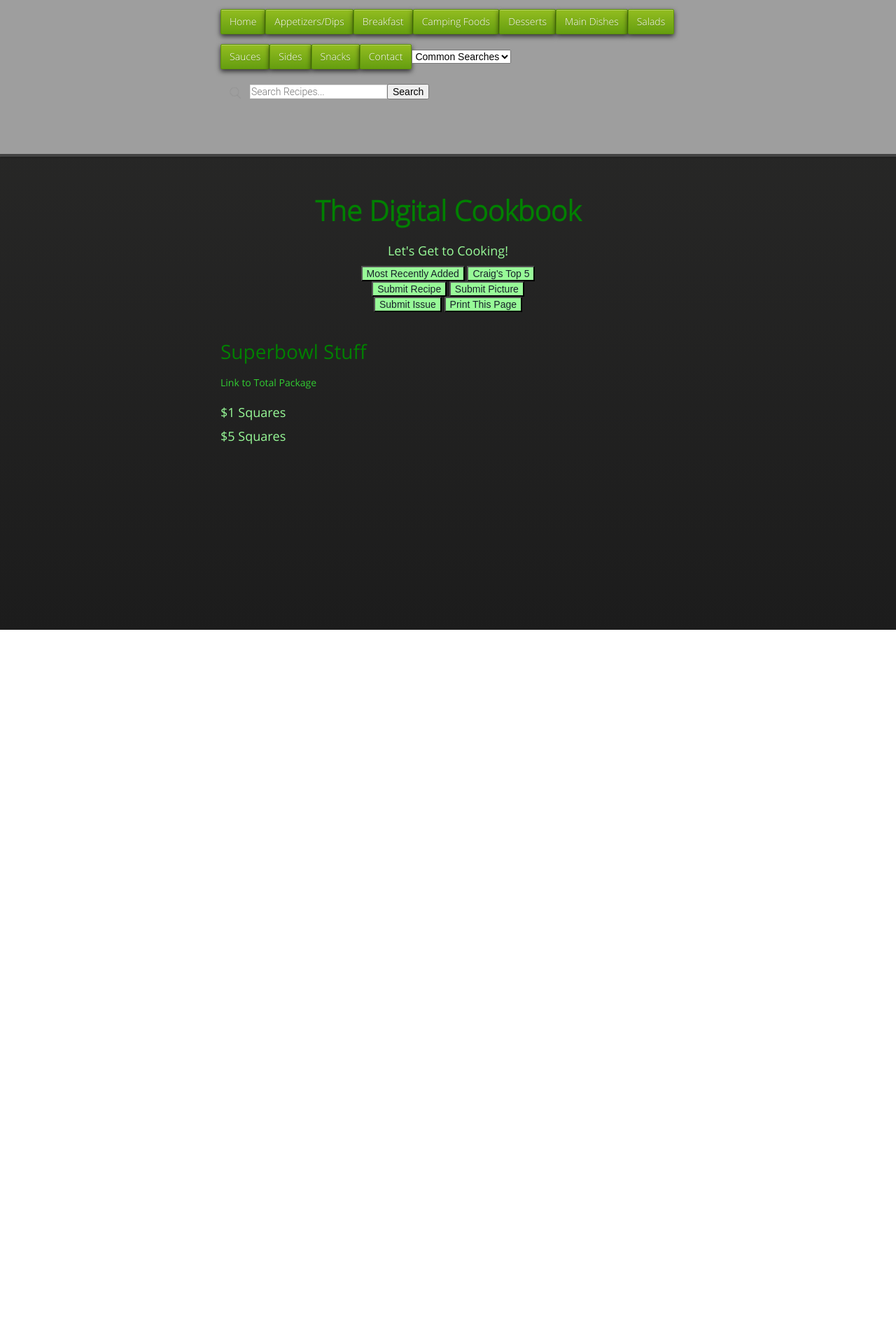
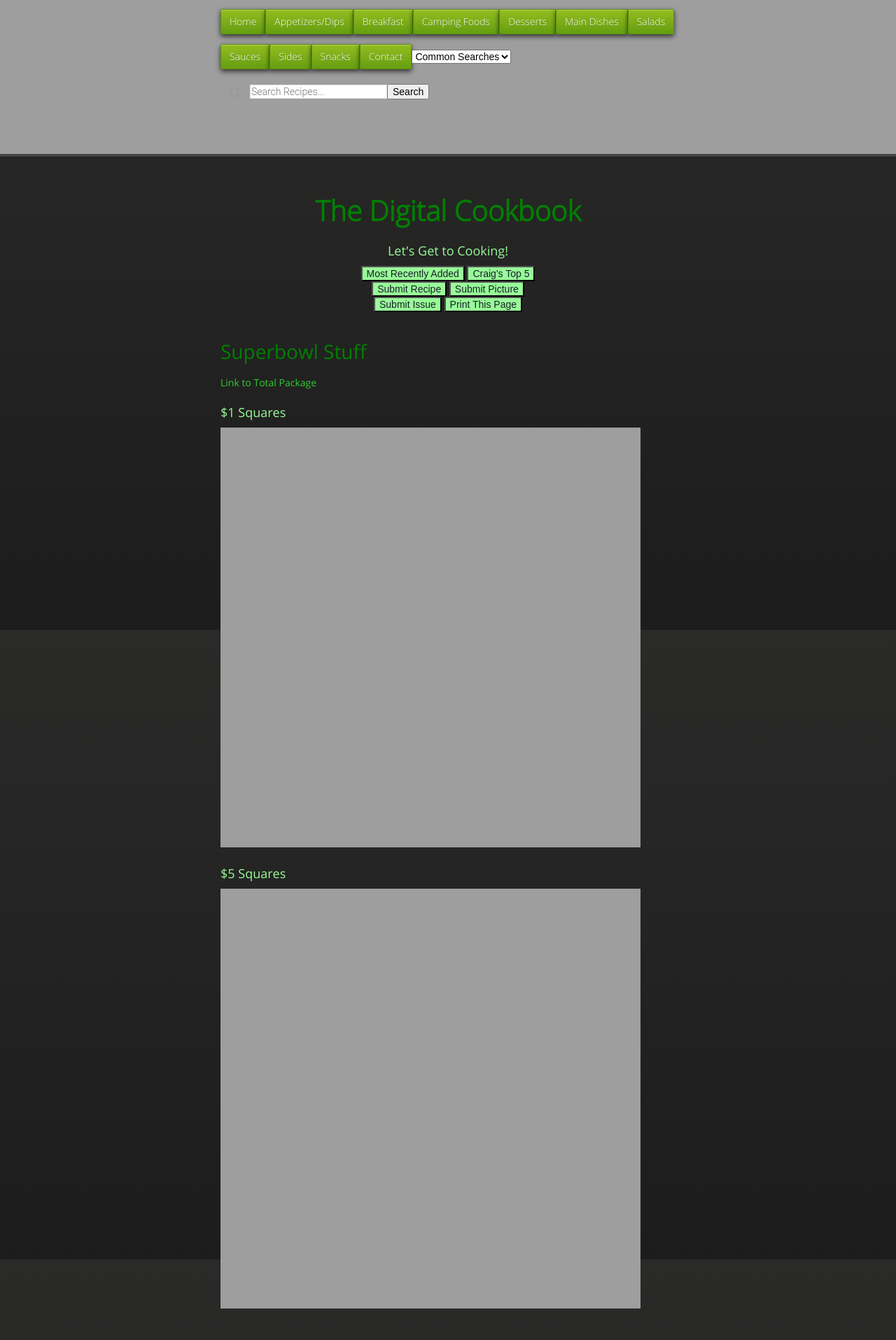
Before and after one commit to cmwillett/TheDigitalCookbook, a Jekyll site: the page built from Superbowl.md, in a window 1280 px wide. Shown: the whole page at 70% size. Built offline with Jekyll 4.4.1, drawn with Linux system fonts in a browser that asks for light colours; nearby versions of some CDN libraries; before the commit the page ends 900 px from its top, so only the background shows below that.

Commit message:
added pics

```diff
--- a/Superbowl.md
+++ b/Superbowl.md
@@ -8,6 +8,7 @@ tags: top,most,popular,favorite,favorites
 [Link to Total Package](https://docs.google.com/spreadsheets/d/1rWIKbFzSg1lcXDlkT7hXQpUy9cSua2HVgdHYLxroFNQ/edit?usp=sharing)
 
 ### $1 Squares
-<!--![]({{site.github.url}}/Camping/Images/FireOnion.jpg){:height="600px" width="600px"}-->
+![]({{site.github.url}}/1dollatr.jpg){:height="600px" width="600px"}
 
 ### $5 Squares
+![]({{site.github.url}}/5dollatr.jpg){:height="600px" width="600px"}
```
Also changed, not shown: 1dollar.jpg (added), 5dollar.jpg (added).
